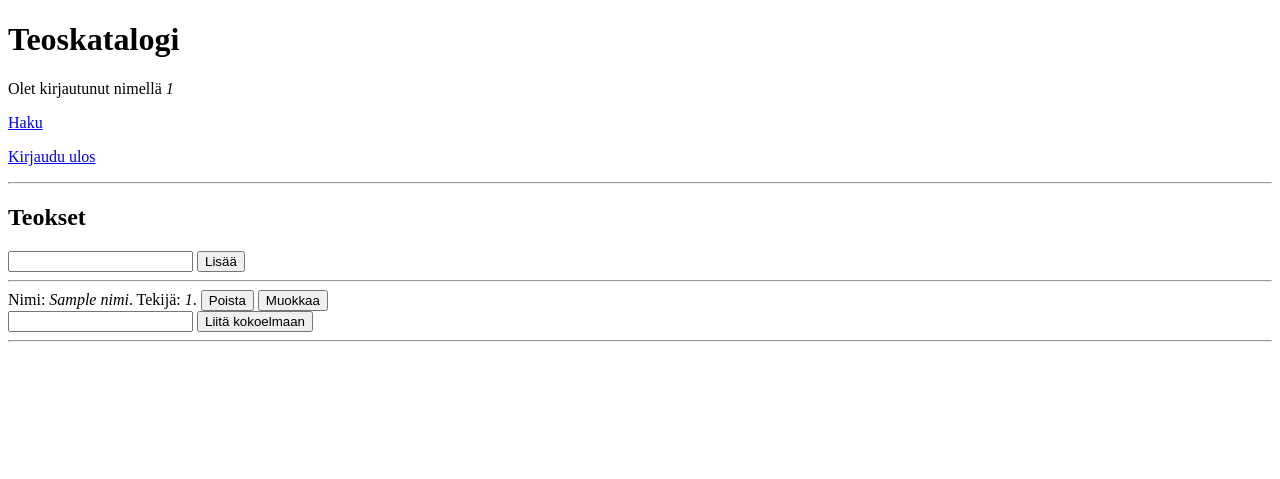
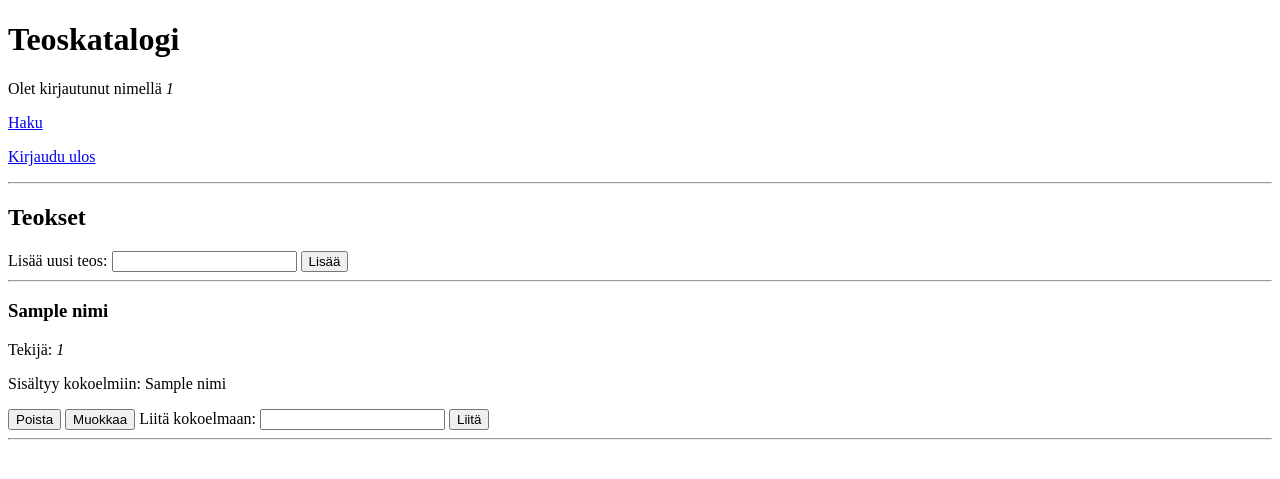
Before and after one commit to MiraHyvn/teoskatalogi, a Flask app: template templates/index.html in a window 1280 px wide. Shown: the top 479 px of the page. Run offline with Flask 3, Linux system fonts and the light colour scheme; the visitor is signed in with stand-in values (Sample User, id 1); the template is opened without the code that fills it: most values are stand-ins (such as "Sample title", 1, 10 or a date in 2020).

Commit message:
Kokoelmatietojen hakeminen. Virheitä korjattu. Ongelmia tunnistettu.

```diff
--- a/app.py
+++ b/app.py
@@ -10,7 +10,10 @@ app.secret_key = config.salainen_avain
 @app.route("/")
 def index():
     teokset = katalogi.hae_kaikki_teokset()
-    return render_template("index.html", teokset = teokset)
+    kokoelmat = {}
+    for t in teokset:
+        kokoelmat[t["id"]] = katalogi.hae_kokoelmat_joihin_kuuluu(t["id"])
+    return render_template("index.html", teokset=teokset, kokoelmat=kokoelmat)
 
 @app.route("/rekisteroidy")
 def rekisteroidy():
--- a/templates/index.html
+++ b/templates/index.html
@@ -18,14 +18,21 @@
   <hr />
   <h2> Teokset </h2>
   <form action="/luo_teos" method="post">
+    Lisää uusi teos:
     <input type="text" name="uusi_teos_nimi" />
     <input type="submit" value="Lisää" />
   </form>
   <hr />
   {% for teos in teokset %}
     <div>
-      Nimi: <i>{{ teos["nimi"] }}</i>.
-      Tekijä: <i>{{teos["kayttaja_id"]}}</i>.
+      <h3>{{ teos["nimi"] }}</h3>
+      Tekijä: <i>{{teos["kayttaja_id"]}}</i>
+      <p>
+        Sisältyy kokoelmiin:
+        {% for k in kokoelmat[teos["id"]] %}
+          {{ k["nimi"] }}
+        {% endfor %}
+      </p>
       {% if session.kayttajatunnus == teos["kayttaja_id"] %}
         <form action="/poista_teos/{{teos["id"]}}" method="post" style="display:inline">
           <input type="submit" value="Poista" />
@@ -34,9 +41,10 @@
           <input type="submit" value="Muokkaa" />
         </form>
       {% endif %}
-      <form action="/liita_kokoelmaan/{{teos["id"]}}" method="post">
+      <form action="/liita_kokoelmaan/{{teos["id"]}}" method="post" style="display:inline">
+        Liitä kokoelmaan:
         <input type="text" name="kokoelma" />
-        <input type="submit" value="Liitä kokoelmaan" />
+        <input type="submit" value="Liitä" />
       </form>
     </div>
     <hr />
```
Also changed, not shown: katalogi.py (+8 -4 lines), README.md.
